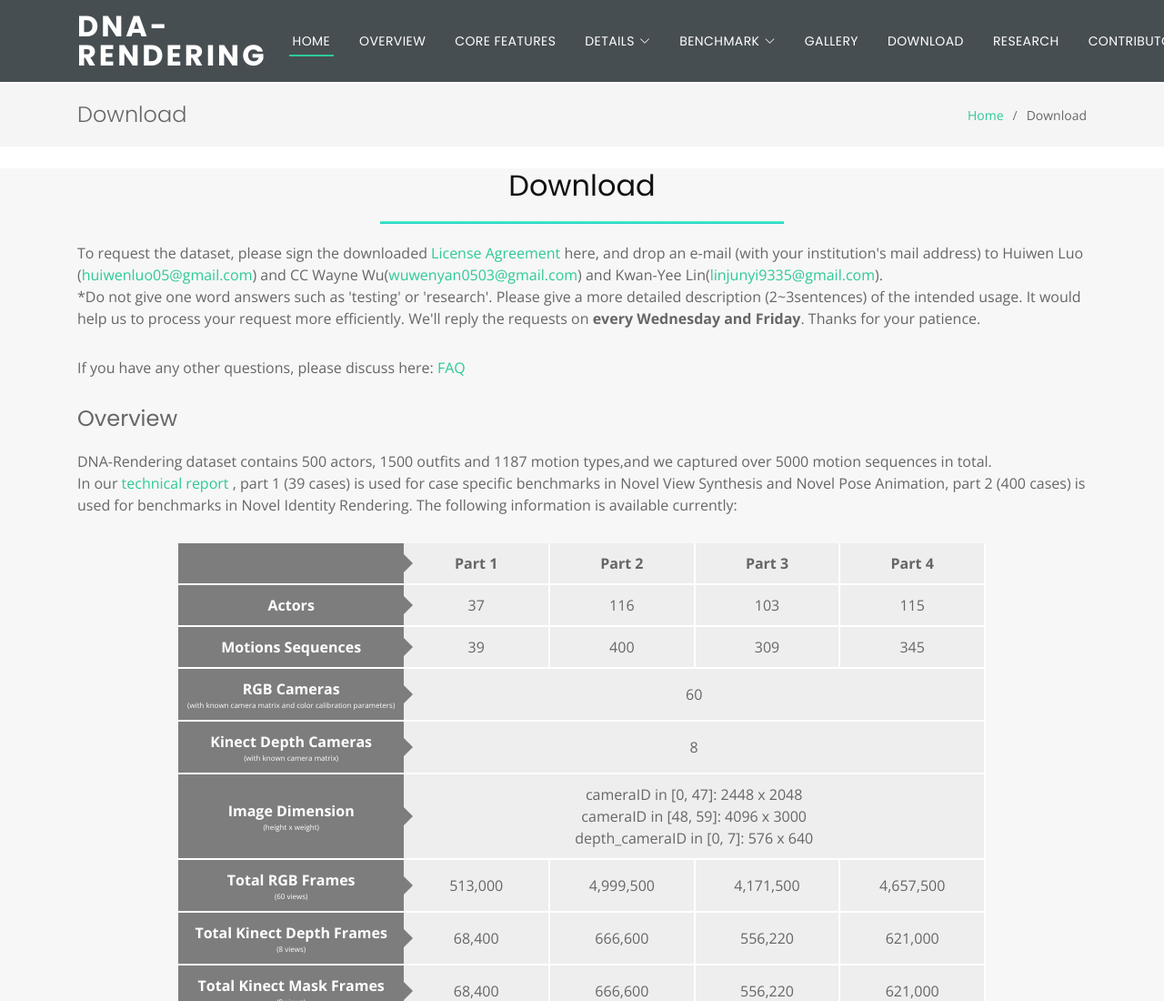
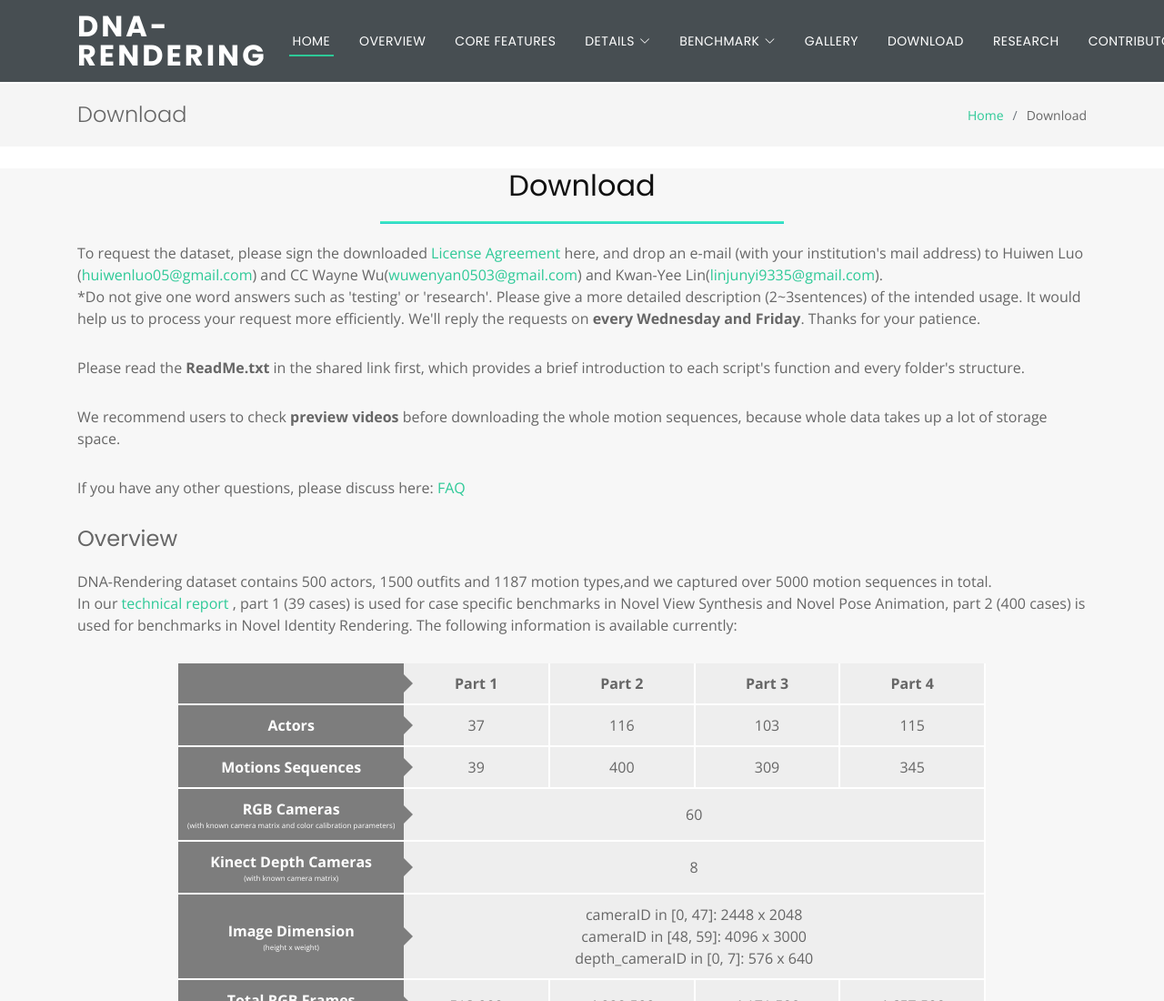
Before and after one commit to DNA-Rendering/DNA-Rendering.github.io, a plain HTML site: page inner-download.html in a window 1280 px wide. Shown: the top 1100 px of the page at 91% size. Drawn offline with nearby package versions, Linux system fonts and the light colour scheme; a script that the page names is missing; a small style sheet from the web is missing.

Commit message:
add instruction tips

```diff
--- a/inner-download.html
+++ b/inner-download.html
@@ -145,7 +145,13 @@
             <!--The email Subject Title is "DNA-Rendering Dataset Release Agreement". We will verify your request and contact you with the dataset link and password to unzip the image data.-->
             <br>*Do not give one word answers such as 'testing' or 'research'. Please give a more detailed description (2~3sentences) of the intended usage. It would help us to process your request more efficiently.
             We'll reply the requests on <b>every Wednesday and Friday</b>. Thanks for your patience.
-          </p>
+            </p>
+
+            <p>
+              Please read the <b>ReadMe.txt</b> in the shared link first, which provides a brief introduction to each script's function and every folder's structure.
+            </p>
+
+            <p>We recommend users to check <b>preview videos</b> before downloading the whole motion sequences, because whole data takes up a lot of storage space. </p>
 
             <p>If you have any other questions, please discuss here: <a href="https://github.com/DNA-Rendering/DNA-Rendering/issues">FAQ</a> </p>
 
```
